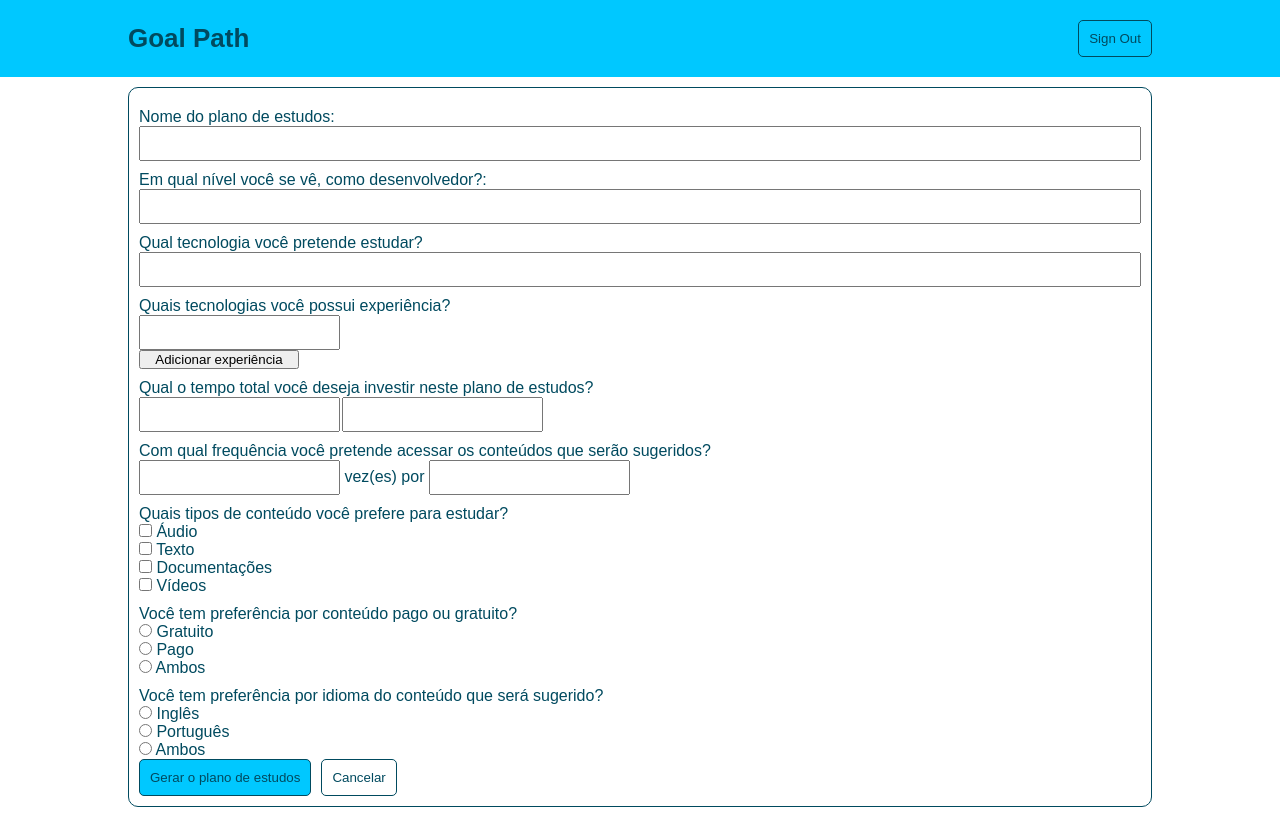
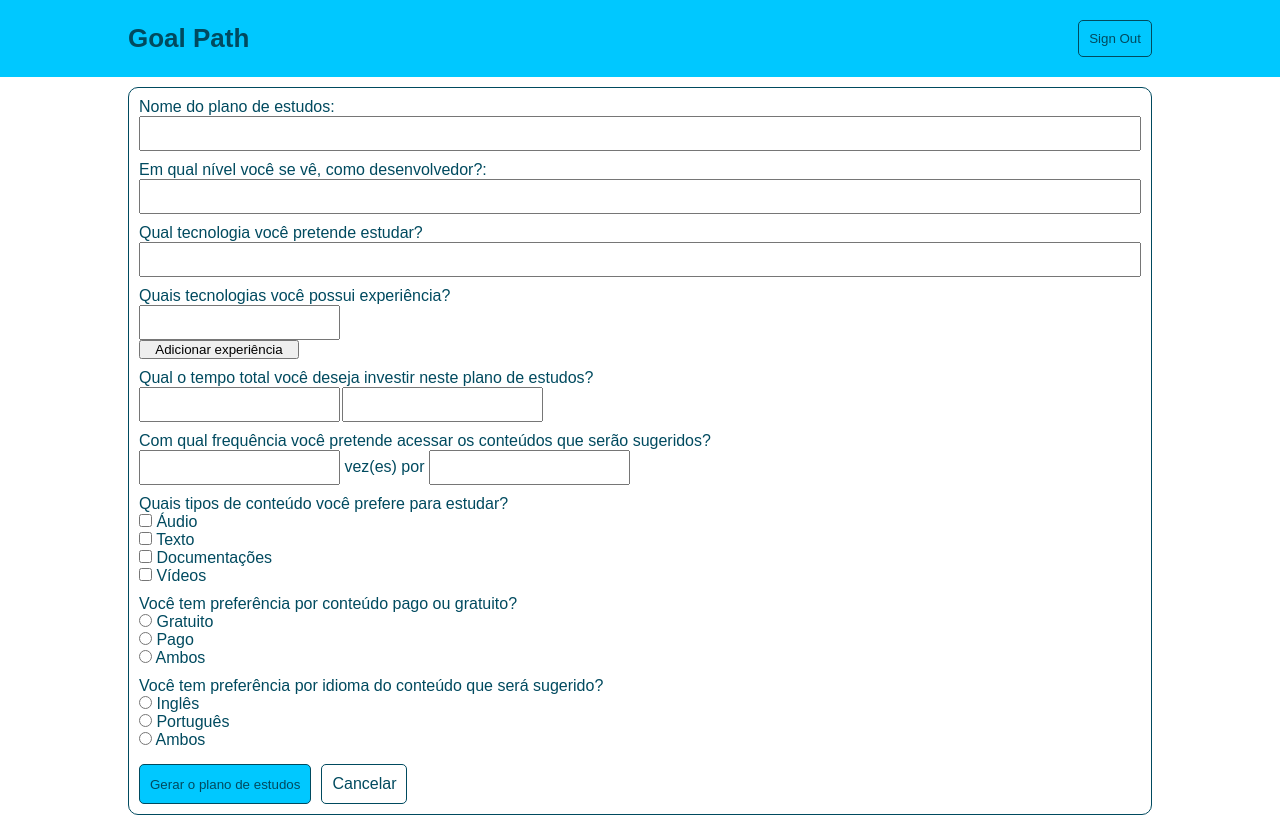
Before and after one commit to matheusmoraesporto/goal-path, a Next.js app: page /roadmap/create in a window 1280 px wide. Built offline with nearby package versions, Linux system fonts and the light colour scheme.

Commit message:
Fix styles

```diff
--- a/app/roadmap/create/page.tsx
+++ b/app/roadmap/create/page.tsx
@@ -3,6 +3,7 @@
 import { useState } from "react";
 import "./styles.css";
 import { Experience } from "@/app/types/user-preferences";
+import Link from "next/link";
 
 export default function Page() {
   const [experiences, setExperiences] = useState<Experience[]>([]);
@@ -161,9 +162,9 @@ export default function Page() {
           Gerar o plano de estudos
         </button>
 
-        <button className="btn-secondary" type="submit">
+        <Link className="btn-secondary" href="/">
           Cancelar
-        </button>
+        </Link>
       </div>
     </form>
   );
--- a/app/roadmap/create/styles.css
+++ b/app/roadmap/create/styles.css
@@ -2,10 +2,9 @@
     display: flex;
     flex-direction: column;
     border: 1px solid #004a5f;
-    /* TODO: Change border */
     border-radius: 10px;
     margin-top: 10px;
-    padding: 10px;
+    padding: 0 10px 10px 10px;
 }
 
 .input-form {
@@ -29,6 +28,7 @@
     display: flex;
     justify-content: flex-start;
     gap: 10px;
+    margin-top: 15px;
 }
 
 @media (max-width: 770px) {
--- a/components/roadmap-list/styles.css
+++ b/components/roadmap-list/styles.css
@@ -18,7 +18,7 @@
     margin-top: 15px;
 }
 
-.roadmap-list li {
+.roadmap-list a li {
     padding: 12px 10px;
     border-bottom: solid 1px #00303d;
     list-style-type: none;
@@ -28,7 +28,7 @@
     }
 }
 
-.roadmap-list li:nth-child(odd) {
+.roadmap-list a:nth-child(odd) li {
     background-color: #cbefff;
 
     &:hover {
@@ -36,7 +36,7 @@
     }
 }
 
-.roadmap-list li:nth-child(even) {
+.roadmap-list a:nth-child(even) li {
     background-color: #b2e4fb;
 
     &:hover {
```
Also changed, not shown: components/roadmap-list/roadmap-list.tsx (+4 -4 lines).
